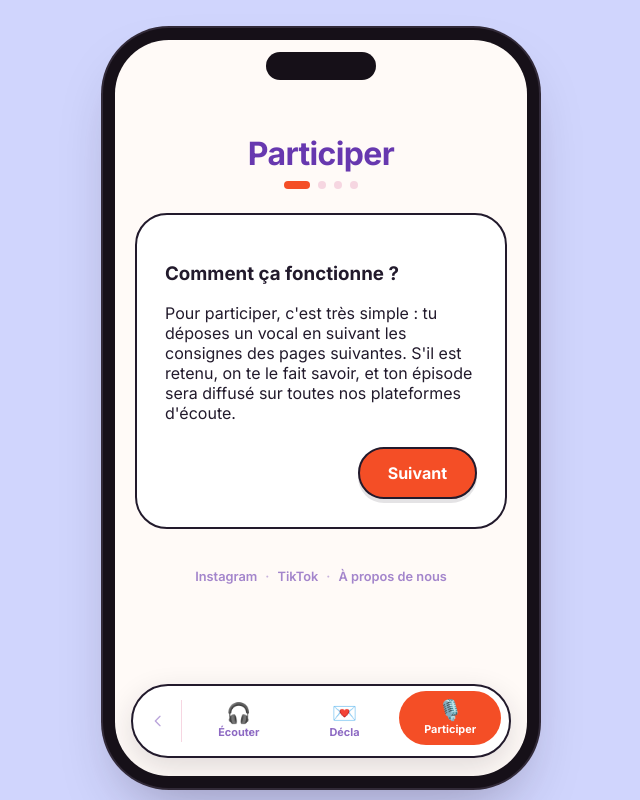
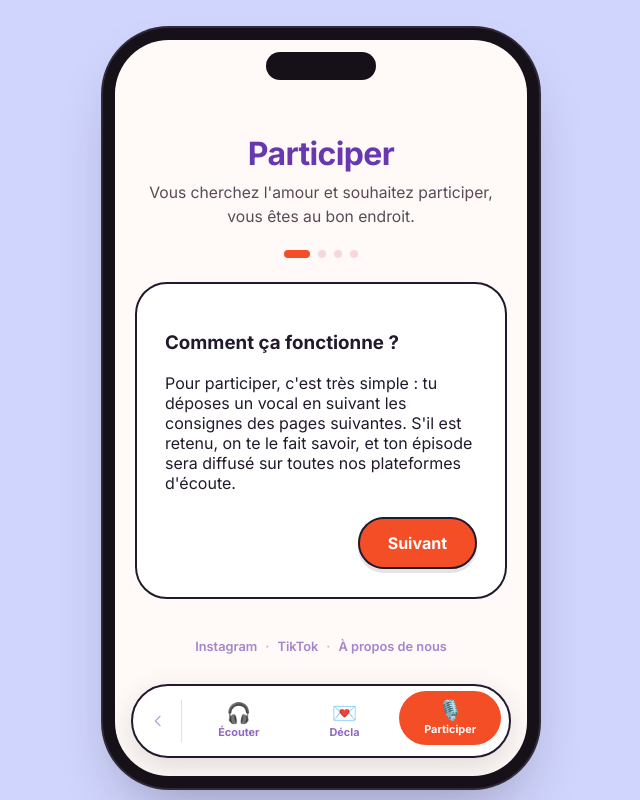
Before and after one commit to onsevoix/Jerome, a React (Vite) app in the folder client/: page /participer in a window 1280 px wide. Shown: the whole page, without its empty margins (319-959 px from the left). Built offline with nearby package versions, Linux system fonts and the light colour scheme.

Commit message:
Page Participer : ajoute le sous-titre

```diff
--- a/client/src/pages/Participer/index.jsx
+++ b/client/src/pages/Participer/index.jsx
@@ -20,6 +20,9 @@ export default function Participer() {
   return (
     <section>
       <h2 className="page__title page__title--centered">Participer</h2>
+      <p className="page__lead page__lead--centered">
+        Vous cherchez l'amour et souhaitez participer, vous êtes au bon endroit.
+      </p>
 
       <div className="funnel-steps">
         {Array.from({ length: TOTAL_STEPS }, (_, i) => (
```
